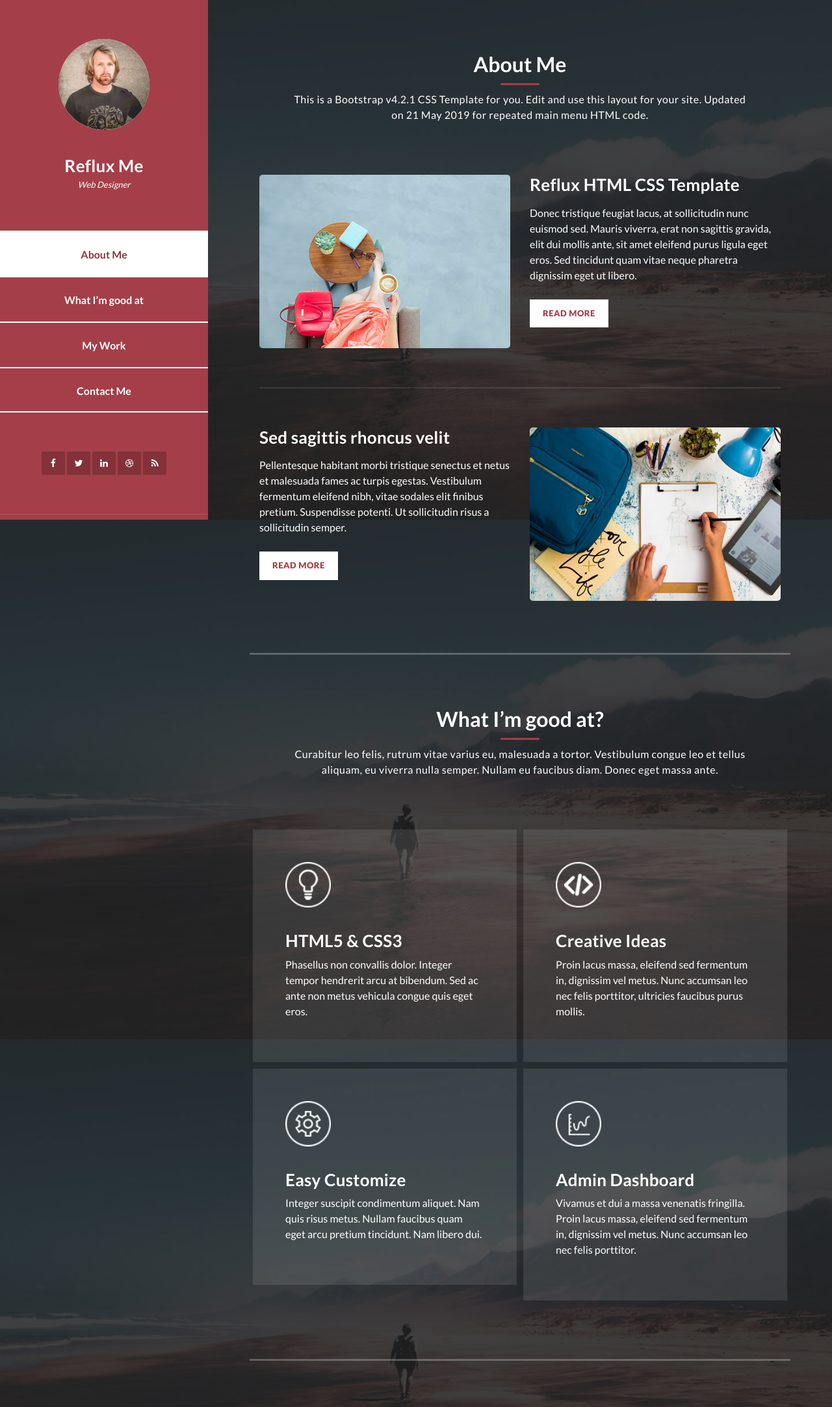
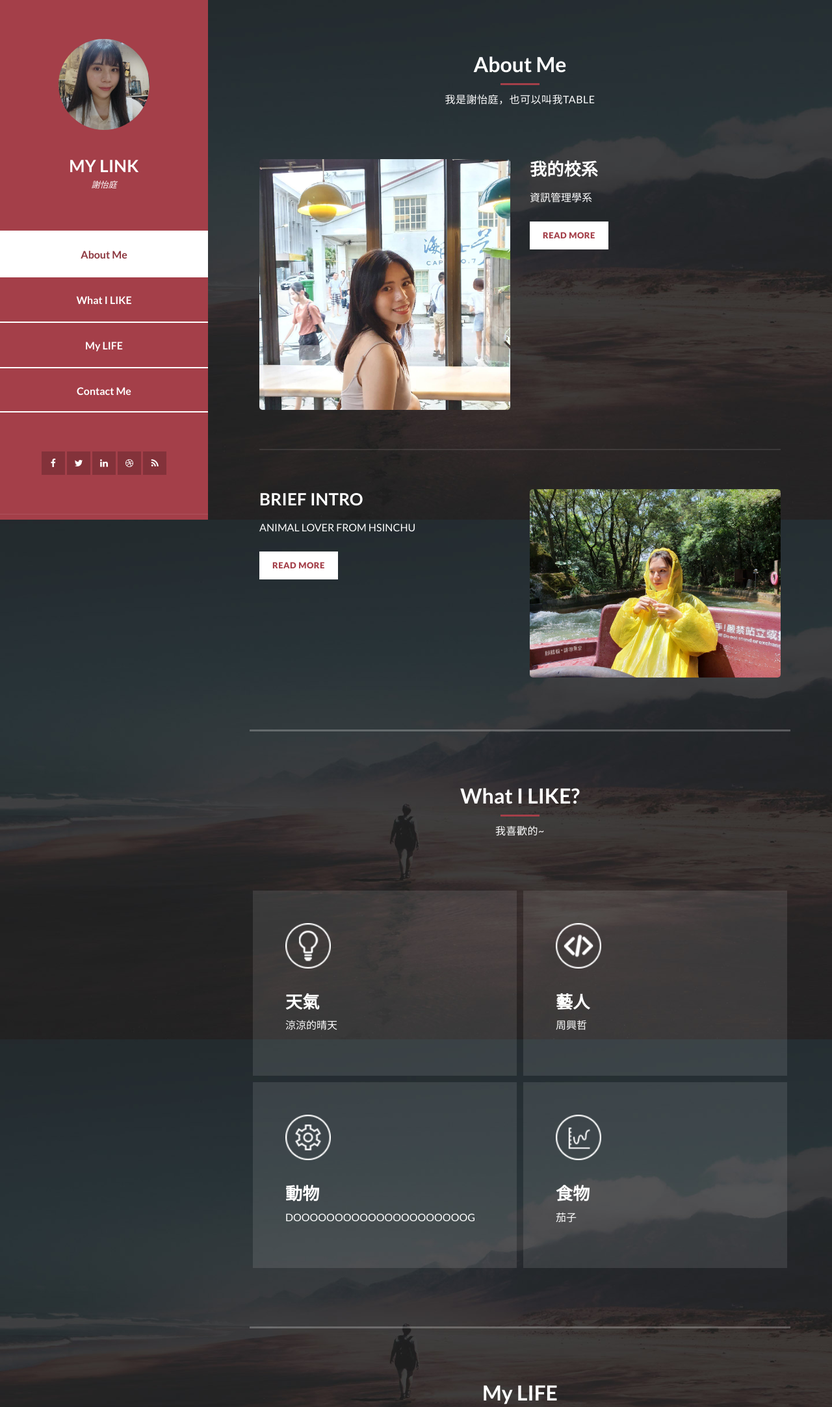
Before and after one commit to Mandy164/templatemo_531_reflux, a plain HTML site: page index.html in a window 1280 px wide. Shown: the top 2166 px of the page at 65% size. Drawn offline with Linux system fonts and the light colour scheme.

Commit message:
second commit

```diff
--- a/index.html
+++ b/index.html
@@ -37,17 +37,17 @@ https://templatemo.com/tm-531-reflux
           <i class="fa fa-times" id="menu-close"></i>
           <div class="container">
             <div class="image">
-              <a href="#"><img src="assets/images/author-image.jpg" alt="" /></a>
+              <a href="#"><img src="自拍.jpg" alt="" /></a>
             </div>
             <div class="author-content">
-              <h4>Reflux Me</h4>
-              <span>Web Designer</span>
+             <a href = "file:///C:/Users/Mandy/Desktop/templatemo_531_reflux/hello.html" ><h4>MY LINK</h4> </a>
+              <span>謝怡庭</span>
             </div>
             <nav class="main-nav" role="navigation">
               <ul class="main-menu">
                 <li><a href="#section1">About Me</a></li>
-                <li><a href="#section2">What I’m good at</a></li>
-                <li><a href="#section3">My Work</a></li>
+                <li><a href="#section2">What I LIKE</a></li>
+                <li><a href="#section3">My LIFE</a></li>
                 <li><a href="#section4">Contact Me</a></li>
               </ul>
             </nav>
@@ -85,26 +85,21 @@ https://templatemo.com/tm-531-reflux
             <h2>About Me</h2>
             <div class="line-dec"></div>
             <span
-              >This is a Bootstrap v4.2.1 CSS Template for you. Edit and use
-              this layout for your site. Updated on 21 May 2019 for repeated main menu HTML code.</span
+              >我是謝怡庭，也可以叫我TABLE</span
             >
           </div>
           <div class="left-image-post">
             <div class="row">
               <div class="col-md-6">
                 <div class="left-image">
-                  <img src="assets/images/left-image.jpg" alt="" />
+                  <img src="我.jpg" alt="" />
                 </div>
               </div>
               <div class="col-md-6">
                 <div class="right-text">
-                  <h4>Reflux HTML CSS Template</h4>
+                  <h4>我的校系</h4>
                   <p>
-                    Donec tristique feugiat lacus, at sollicitudin nunc euismod
-                    sed. Mauris viverra, erat non sagittis gravida, elit dui
-                    mollis ante, sit amet eleifend purus ligula eget eros. Sed
-                    tincidunt quam vitae neque pharetra dignissim eget ut
-                    libero.
+                    資訊管理學系
                   </p>
                   <div class="white-button">
                     <a href="#">Read More</a>
@@ -117,13 +112,9 @@ https://templatemo.com/tm-531-reflux
             <div class="row">
               <div class="col-md-6">
                 <div class="left-text">
-                  <h4>Sed sagittis rhoncus velit</h4>
+                  <h4>BRIEF INTRO </h4>
                   <p>
-                    Pellentesque habitant morbi tristique senectus et netus et
-                    malesuada fames ac turpis egestas. Vestibulum fermentum
-                    eleifend nibh, vitae sodales elit finibus pretium.
-                    Suspendisse potenti. Ut sollicitudin risus a sollicitudin
-                    semper.
+                    ANIMAL LOVER FROM HSINCHU
                   </p>
                   <div class="white-button">
                     <a href="#">Read More</a>
@@ -132,7 +123,7 @@ https://templatemo.com/tm-531-reflux
               </div>
               <div class="col-md-6">
                 <div class="right-image">
-                  <img src="assets/images/right-image.jpg" alt="" />
+                  <img src="遊樂園.jpg" alt="" />
                 </div>
               </div>
             </div>
@@ -143,56 +134,46 @@ https://templatemo.com/tm-531-reflux
       <section class="section my-services" data-section="section2">
         <div class="container">
           <div class="section-heading">
-            <h2>What I’m good at?</h2>
+            <h2>What I LIKE?</h2>
             <div class="line-dec"></div>
             <span
-              >Curabitur leo felis, rutrum vitae varius eu, malesuada a tortor.
-              Vestibulum congue leo et tellus aliquam, eu viverra nulla semper.
-              Nullam eu faucibus diam. Donec eget massa ante.</span
+              >我喜歡的~</span
             >
           </div>
           <div class="row">
             <div class="col-md-6">
               <div class="service-item">
                 <div class="first-service-icon service-icon"></div>
-                <h4>HTML5 &amp; CSS3</h4>
+                <h4>天氣</h4>
                 <p>
-                  Phasellus non convallis dolor. Integer tempor hendrerit arcu
-                  at bibendum. Sed ac ante non metus vehicula congue quis eget
-                  eros.
+                  涼涼的晴天
                 </p>
               </div>
             </div>
             <div class="col-md-6">
               <div class="service-item">
                 <div class="second-service-icon service-icon"></div>
-                <h4>Creative Ideas</h4>
+                <h4>藝人</h4>
                 <p>
-                  Proin lacus massa, eleifend sed fermentum in, dignissim vel
-                  metus. Nunc accumsan leo nec felis porttitor, ultricies
-                  faucibus purus mollis.
+                  周興哲
                 </p>
               </div>
             </div>
             <div class="col-md-6">
               <div class="service-item">
                 <div class="third-service-icon service-icon"></div>
-                <h4>Easy Customize</h4>
+                <h4>動物</h4>
                 <p>
-                  Integer suscipit condimentum aliquet. Nam quis risus metus.
-                  Nullam faucibus quam eget arcu pretium tincidunt. Nam libero
-                  dui.
+                 DOOOOOOOOOOOOOOOOOOOOOG
                 </p>
               </div>
             </div>
             <div class="col-md-6">
               <div class="service-item">
                 <div class="fourth-service-icon service-icon"></div>
-                <h4>Admin Dashboard</h4>
+                <h4>食物</h4>
                 <p>
-                  Vivamus et dui a massa venenatis fringilla. Proin lacus massa,
-                  eleifend sed fermentum in, dignissim vel metus. Nunc accumsan
-                  leo nec felis porttitor.
+                  茄子
                 </p>
               </div>
             </div>
@@ -203,12 +184,10 @@ https://templatemo.com/tm-531-reflux
       <section class="section my-work" data-section="section3">
         <div class="container">
           <div class="section-heading">
-            <h2>My Work</h2>
+            <h2>My LIFE</h2>
             <div class="line-dec"></div>
             <span
-              >Aenean sollicitudin ex mauris, lobortis lobortis diam euismod sit
-              amet. Duis ac elit vulputate, lobortis arcu quis, vehicula
-              mauris.</span
+              >我的生活</span
             >
           </div>
           <div class="row">
@@ -229,7 +208,7 @@ https://templatemo.com/tm-531-reflux
                     data-type="people"
                     name="isotope-filter"
                   />
-                  <span>people</span></label
+                  <span></span></label
                 >
                 <label
                   ><input
@@ -237,7 +216,7 @@ https://templatemo.com/tm-531-reflux
                     data-type="nature"
                     name="isotope-filter"
                   />
-                  <span>nature</span></label
+                  <span></span></label
                 >
                 <label
                   ><input
@@ -245,14 +224,14 @@ https://templatemo.com/tm-531-reflux
                     data-type="animals"
                     name="isotope-filter"
                   />
-                  <span>animals</span></label
+                  <span></span></label
                 >
               </form>
               <div class="isotope-box">
                 <div class="isotope-item" data-type="nature">
                   <figure class="snip1321">
                     <img
-                      src="assets/images/portfolio-01.jpg"
+                      src="包種茶.jpg"
                       alt="sq-sample26"
                     />
                     <figcaption>
@@ -271,7 +250,7 @@ https://templatemo.com/tm-531-reflux
                 <div class="isotope-item" data-type="people">
                   <figure class="snip1321">
                     <img
-                      src="assets/images/portfolio-02.jpg"
+                      src="海邊.jpg"
                       alt="sq-sample26"
                     />
                     <figcaption>
@@ -290,7 +269,7 @@ https://templatemo.com/tm-531-reflux
                 <div class="isotope-item" data-type="animals">
                   <figure class="snip1321">
                     <img
-                      src="assets/images/portfolio-03.jpg"
+                      src="管樂迎新.jpg"
                       alt="sq-sample26"
                     />
                     <figcaption>
@@ -309,12 +288,12 @@ https://templatemo.com/tm-531-reflux
                 <div class="isotope-item" data-type="people">
                   <figure class="snip1321">
                     <img
-                      src="assets/images/portfolio-04.jpg"
+                      src="夏天.jpg"
                       alt="sq-sample26"
                     />
                     <figcaption>
                       <a
-                        href="assets/images/portfolio-04.jpg"
+                        href="墾丁.jpg"
                         data-lightbox="image-1"
                         data-title="Caption"
                         ><i class="fa fa-search"></i
@@ -328,7 +307,7 @@ https://templatemo.com/tm-531-reflux
                 <div class="isotope-item" data-type="nature">
                   <figure class="snip1321">
                     <img
-                      src="assets/images/portfolio-05.jpg"
+                      src="星星.jpg"
                       alt="sq-sample26"
                     />
                     <figcaption>
@@ -347,7 +326,7 @@ https://templatemo.com/tm-531-reflux
                 <div class="isotope-item" data-type="animals">
                   <figure class="snip1321">
                     <img
-                      src="assets/images/portfolio-06.jpg"
+                      src="臘腸狗.jpg"
                       alt="sq-sample26"
                     />
                     <figcaption>
```
Also changed, not shown: hello.html (+1 -1 lines).
